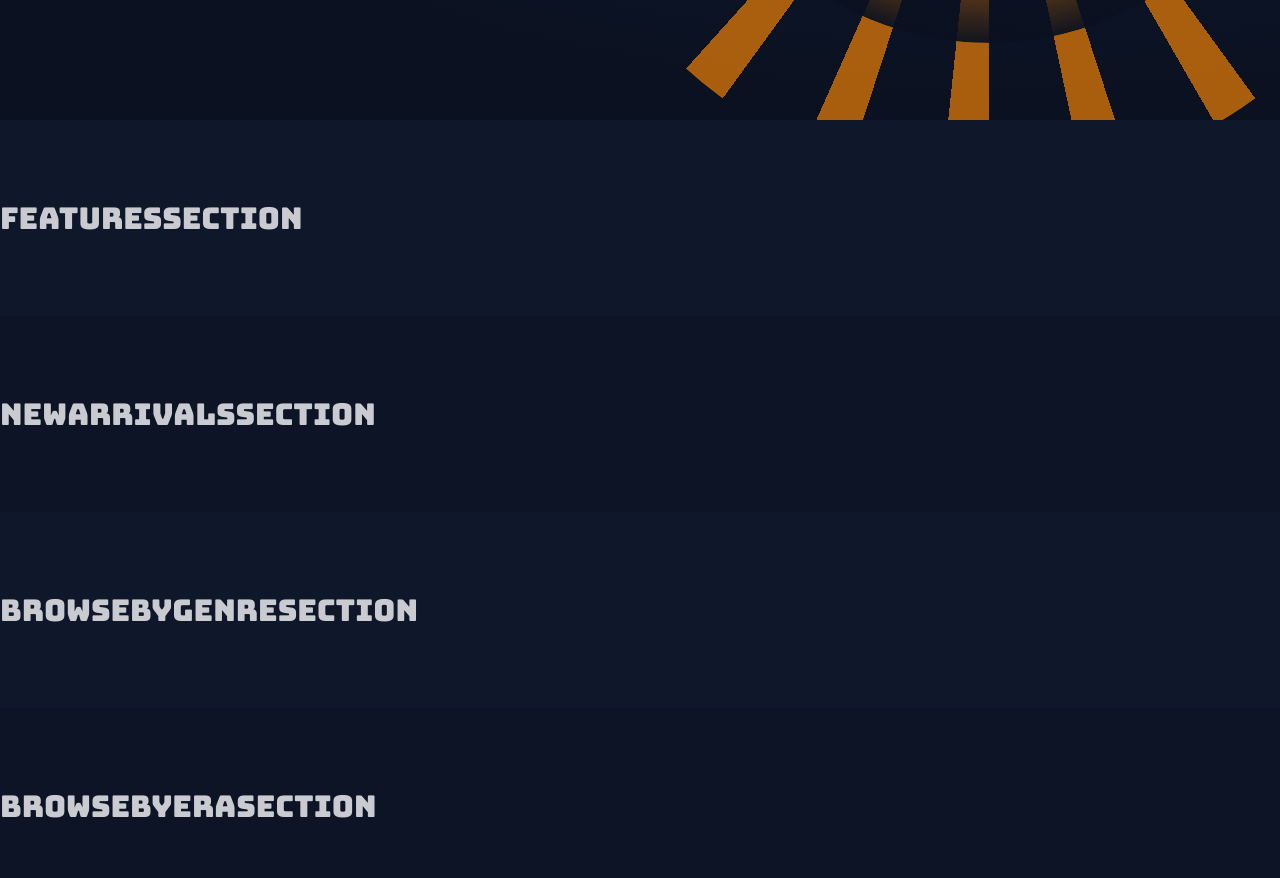
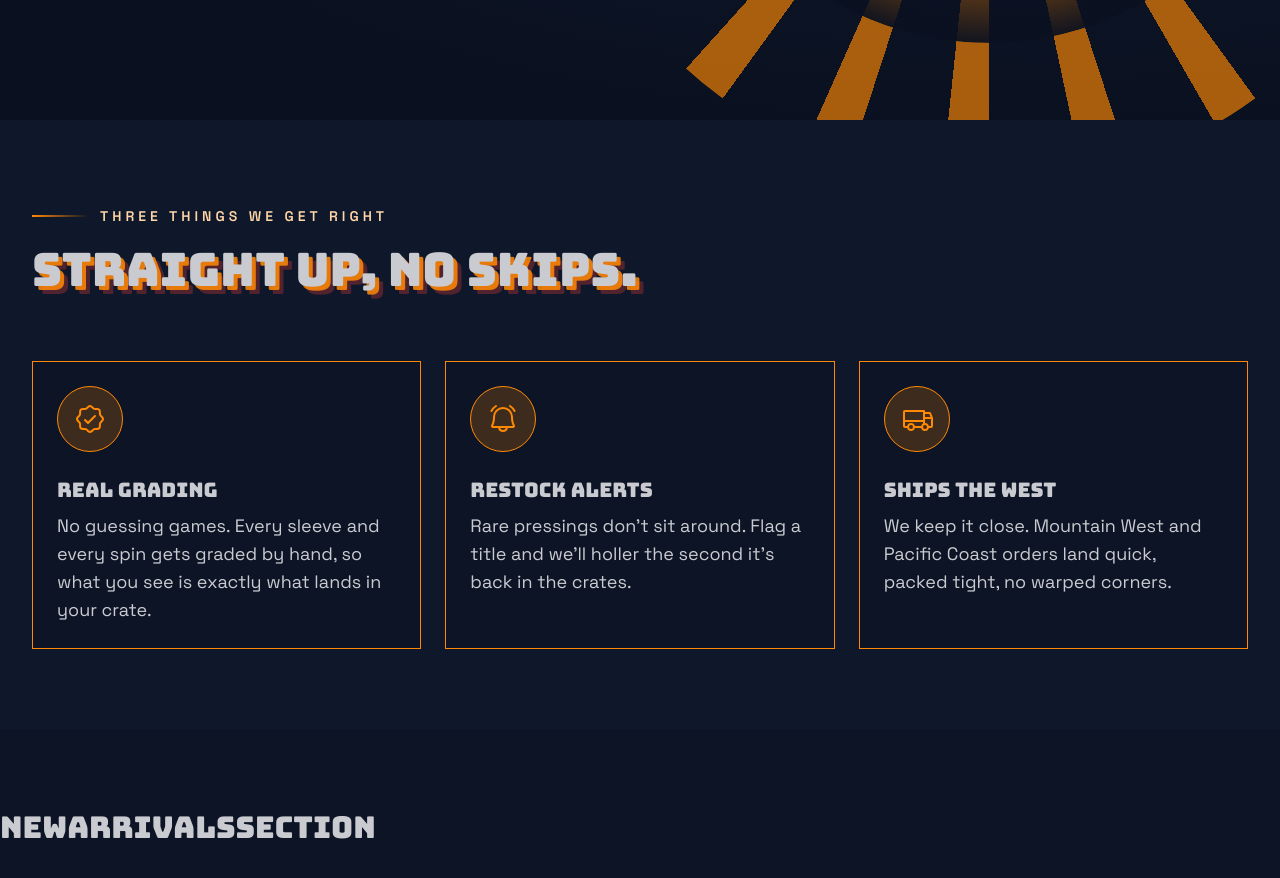
Before and after one commit to narcisolobo/vinyl-cut, a Next.js app in the folder apps/rebuild/: page / in a window 1280 px wide. Shown: the part 720-1598 px from the top of the page. Built offline with nearby package versions, Linux system fonts and the light colour scheme.

Commit message:
added features section, tweaked eyebrow

```diff
--- a/apps/rebuild/src/components/Eyebrow.tsx
+++ b/apps/rebuild/src/components/Eyebrow.tsx
@@ -4,11 +4,14 @@ interface EyebrowProps {
 
 function Eyebrow({ message }: EyebrowProps) {
   return (
-    <div className="inline-flex items-center gap-3">
+    <div className="mb-4 inline-flex items-center gap-3">
       <div className="from-accent h-0.5 w-14 bg-linear-to-r to-transparent"></div>
-      <span className="text-primary text-sm font-semibold tracking-[4px] uppercase">
+      <p
+        aria-roledescription="subtitle"
+        className="text-primary text-sm font-semibold tracking-[4px] uppercase"
+      >
         {message}
-      </span>
+      </p>
     </div>
   );
 }
--- /dev/null
+++ b/apps/rebuild/src/sections/features/FeatureCard.tsx
@@ -0,0 +1,24 @@
+import type { IconProps } from "@phosphor-icons/react";
+import { type ComponentType } from "react";
+
+interface FeatureCardProps {
+  icon: ComponentType<IconProps>;
+  title: string;
+  description: string;
+}
+
+function FeatureCard({ icon: Icon, title, description }: FeatureCardProps) {
+  return (
+    <article className="card border-accent bg-base-200 flex-1 border">
+      <div className="card-body">
+        <div className="bg-accent/20 border-accent mb-4 w-fit rounded-full border p-4">
+          <Icon className="text-accent" size={32} />
+        </div>
+        <h3 className="font-heading text-xl">{title}</h3>
+        <p className="text-lg">{description}</p>
+      </div>
+    </article>
+  );
+}
+
+export default FeatureCard;
--- a/apps/rebuild/src/sections/features/FeaturesSection.tsx
+++ b/apps/rebuild/src/sections/features/FeaturesSection.tsx
@@ -1,8 +1,25 @@
+import Eyebrow from "@/components/Eyebrow";
+import { features } from "./features";
+import FeatureCard from "./FeatureCard";
+
 function FeaturesSection() {
   return (
-    <section className="bg-base-100 py-12 md:py-16 lg:py-20">
-      <div className="container">
-        <h2 className="font-heading text-3xl">FeaturesSection</h2>
+    <section className="bg-base-100 px-8 py-12 md:py-16 lg:py-20">
+      <hgroup role="group" aria-roledescription="Heading group">
+        <Eyebrow message="Three things we get right" />
+        <h2 className="font-heading text-shadow-headline text-heading mb-16 text-3xl uppercase">
+          Straight Up, No Skips.
+        </h2>
+      </hgroup>
+      <div className="flex flex-col gap-6 lg:flex-row">
+        {features.map((feature) => (
+          <FeatureCard
+            key={feature.id}
+            icon={feature.icon}
+            title={feature.title}
+            description={feature.description}
+          />
+        ))}
       </div>
     </section>
   );
--- /dev/null
+++ b/apps/rebuild/src/sections/features/features.ts
@@ -0,0 +1,40 @@
+import type { IconProps } from "@phosphor-icons/react";
+import {
+  BellRingingIcon,
+  SealCheckIcon,
+  TruckIcon,
+} from "@phosphor-icons/react/ssr";
+import { ComponentType } from "react";
+
+interface Feature {
+  id: number;
+  icon: ComponentType<IconProps>;
+  title: string;
+  description: string;
+}
+
+const features: Feature[] = [
+  {
+    id: 1,
+    icon: SealCheckIcon,
+    title: "Real Grading",
+    description:
+      "No guessing games. Every sleeve and every spin gets graded by hand, so what you see is exactly what lands in your crate.",
+  },
+  {
+    id: 2,
+    icon: BellRingingIcon,
+    title: "Restock Alerts",
+    description:
+      "Rare pressings don't sit around. Flag a title and we'll holler the second it's back in the crates.",
+  },
+  {
+    id: 3,
+    icon: TruckIcon,
+    title: "Ships the West",
+    description:
+      "We keep it close. Mountain West and Pacific Coast orders land quick, packed tight, no warped corners.",
+  },
+];
+
+export { features };
--- a/apps/rebuild/src/sections/hero/copy/CopyPane.tsx
+++ b/apps/rebuild/src/sections/hero/copy/CopyPane.tsx
@@ -4,14 +4,18 @@ import CallToAction from "../cta/CallToAction";
 function CopyPane() {
   return (
     <div className="flex flex-col items-start gap-7 pr-6">
+      <hgroup role="group" aria-roledescription="Heading group">
         <Eyebrow message="Used & Rare Vinyl" />
         <h1 className="font-heading text-shadow-headline text-[clamp(2.6rem,6.2vw,6rem)] leading-none uppercase">
           Welcome
           <br />
           to the
           <br />
-        <span className="text-accent text-shadow-headline-inverted">Cut.</span>
+          <span className="text-accent text-shadow-headline-inverted">
+            Cut.
+          </span>
         </h1>
+      </hgroup>
       <p className="text-[clamp(1.05rem,1.4vw,1.3rem)]">
         New pressings, rare finds, and records worth digging for.
       </p>
--- a/apps/rebuild/src/sections/hero/cta/CallToAction.tsx
+++ b/apps/rebuild/src/sections/hero/cta/CallToAction.tsx
@@ -1,6 +1,4 @@
-"use client";
-
-import { ArrowRightIcon } from "@phosphor-icons/react";
+import { ArrowRightIcon } from "@phosphor-icons/react/ssr";
 
 function CallToAction() {
   return (
--- a/apps/rebuild/src/styles/globals.css
+++ b/apps/rebuild/src/styles/globals.css
@@ -18,6 +18,7 @@
     4px 4px 0px color-mix(in oklch, var(--color-base-content) 85%, transparent),
     8px 8px 0px oklch(0.52 0.16 25 / 0.4);
   --text-shadow-logo: 2px 2px 0px oklch(0.52 0.16 25 / 0.6);
+  --text-heading: clamp(2rem, 3.6vw, 3.2rem);
 }
 
 @layer components {
```
Lines whose indentation alone changed are shown as unchanged.
